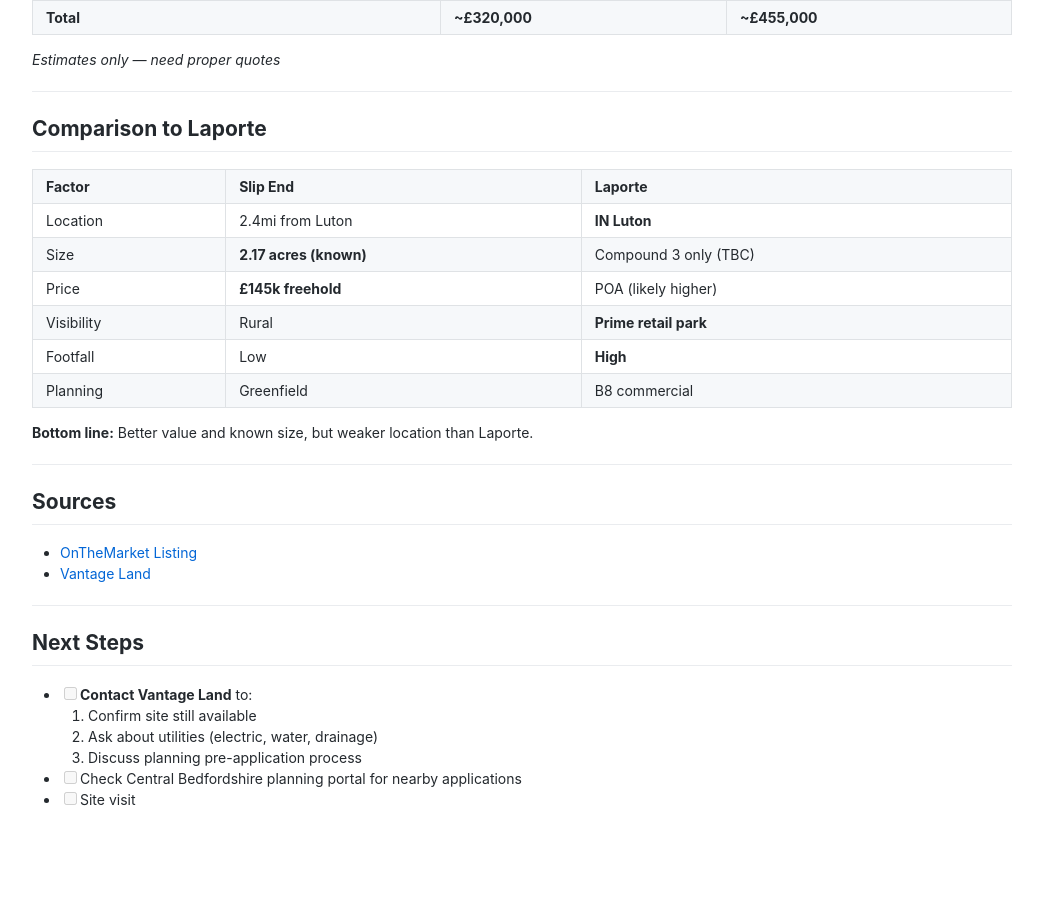
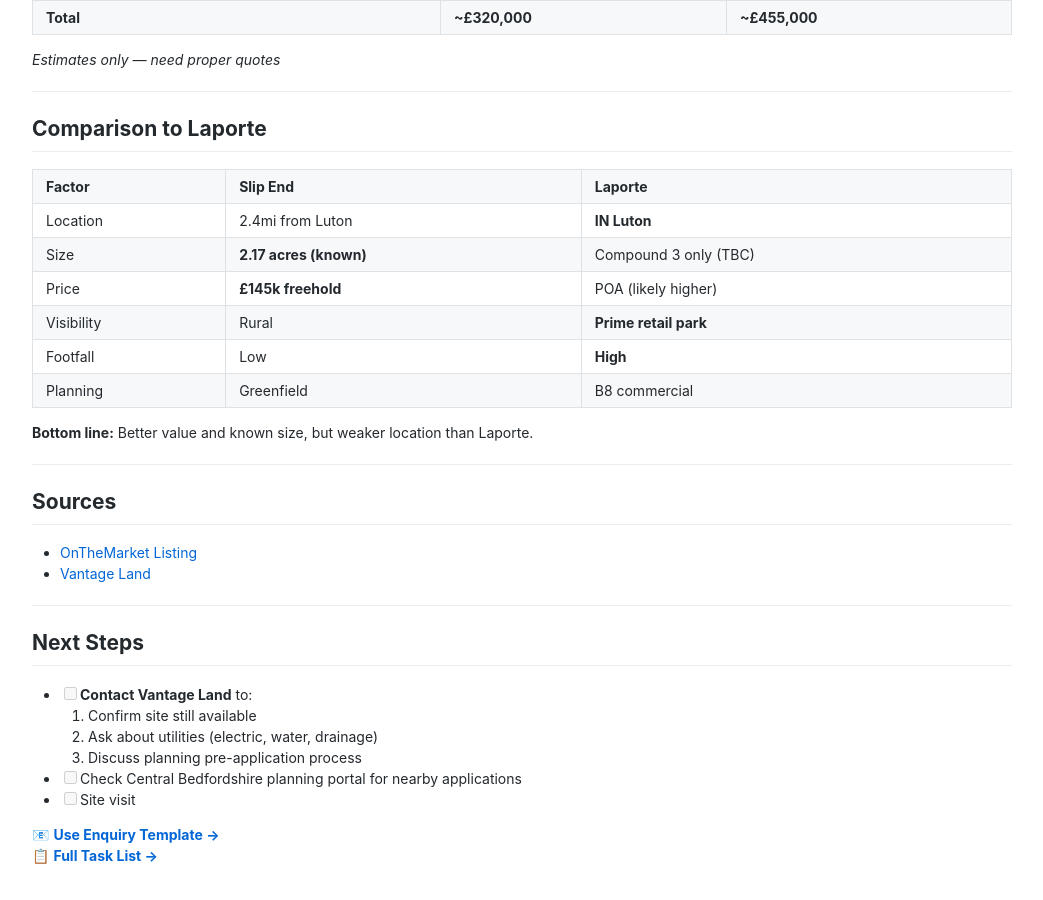
Before and after one commit to ayazabbas/padel-club, a Jekyll site: the page built from properties/slip-end.md, in a window 1280 px wide and 900 px high, scrolled down 1946 px. Shown: the whole window, without its empty margins (118-1161 px from the left). Built offline with Jekyll 4.4.1, drawn with Linux system fonts in a browser that asks for light colours; our own code applies the rules of GitHub Pages for plain Markdown files; before the commit the page ends 2790 px from its top, so only the background shows below that.

Commit message:
Add task and enquiry template links to property pages

```diff
--- a/properties/slip-end.md
+++ b/properties/slip-end.md
@@ -115,3 +115,6 @@ For outdoor covered courts on greenfield:
   3. Discuss planning pre-application process
 - [ ] Check Central Bedfordshire planning portal for nearby applications
 - [ ] Site visit
+
+📧 **[Use Enquiry Template →](../enquiry-templates#slip-end-vantage-land)**
+📋 **[Full Task List →](../tasks/property-enquiries)**
```
Also changed, not shown: properties/laporte-retail-park.md (+3 -0 lines).
